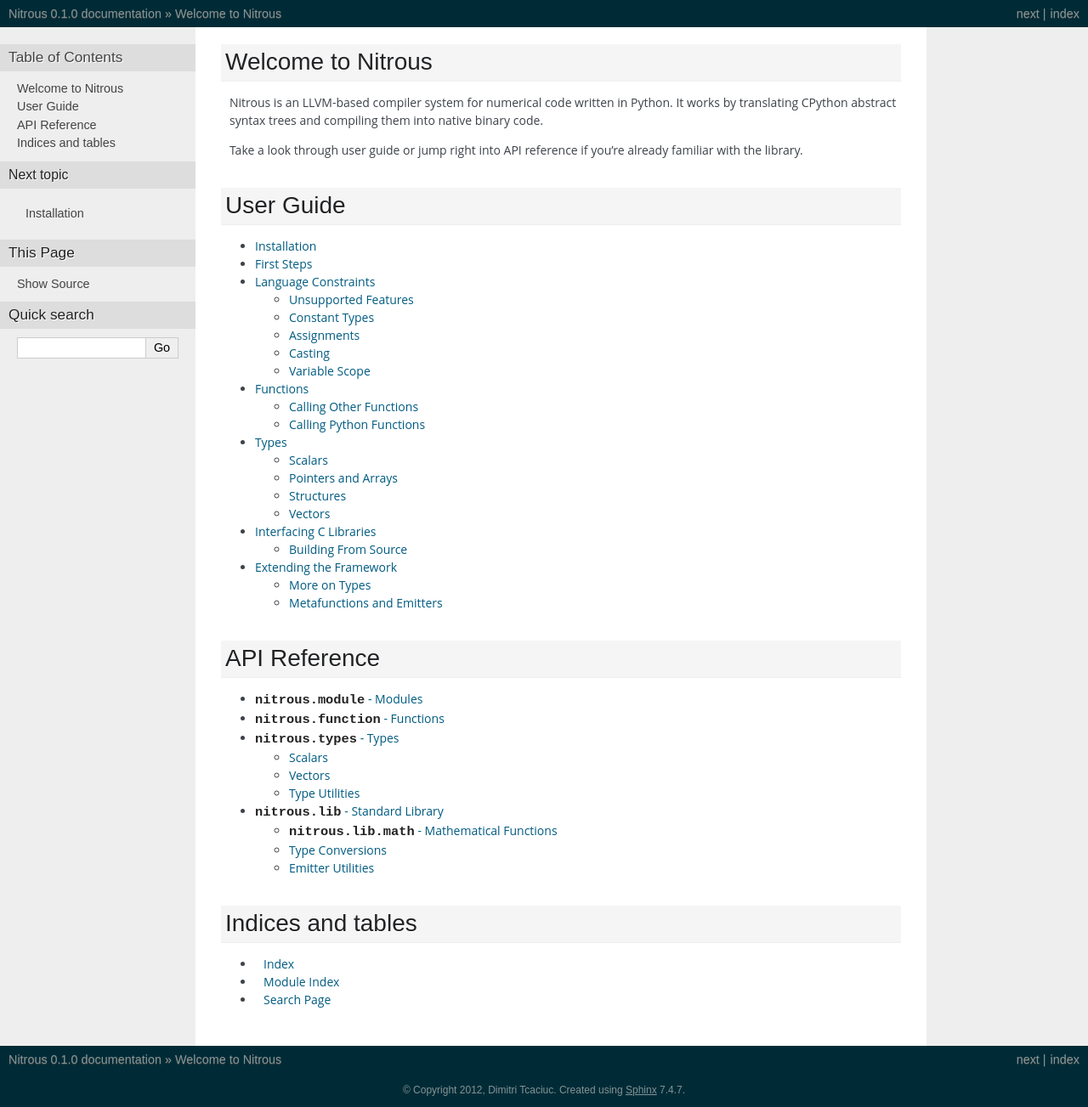
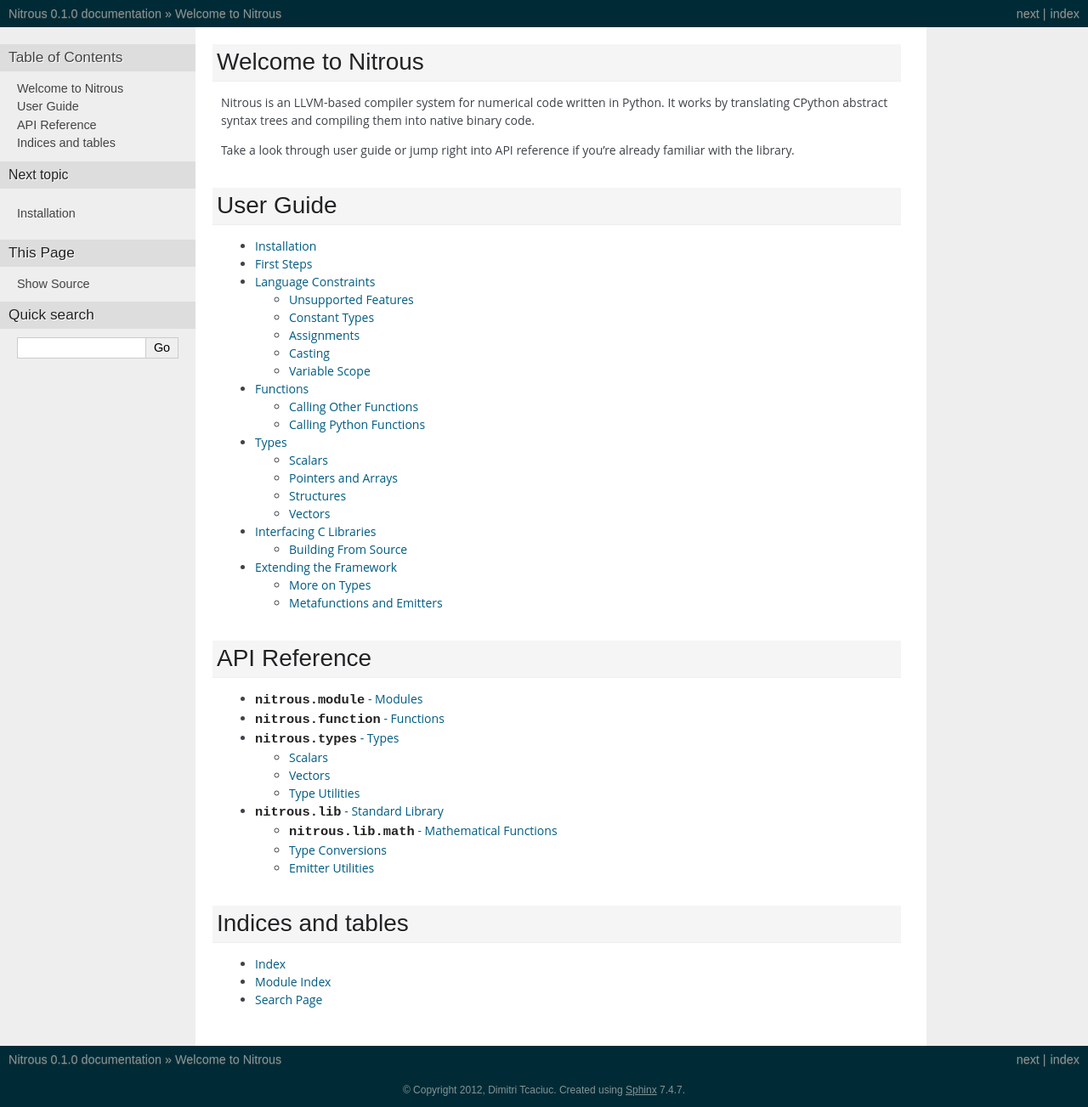
Before and after one commit to dtcaciuc/nitrous, a Sphinx documentation site: the page built from doc/index.rst, in a window 1280 px wide. Shown: the whole page at 85% size. Built offline with Sphinx 7.4.7, drawn with Linux system fonts in a browser that asks for light colours.

Commit message:
Doc: adjusted CSS styling

```diff
--- a/doc/_themes/winter/static/winter.css
+++ b/doc/_themes/winter/static/winter.css
@@ -34,6 +34,7 @@ div.body h2,
 div.body h3,
 div.body h4,
 div.body h5 {
+    margin-left: -10px;
     background-color: #fff;
     padding: 0px 5px;
 }
@@ -42,10 +43,6 @@ div.body h1 {
     background-color: #f5f5f5;
     border-bottom: 1px solid #eee;
     padding: 10px 5px;
-}
-
-p {
-    margin-left: 10px;
 }
 
 pre, tt, div.pre {
```
